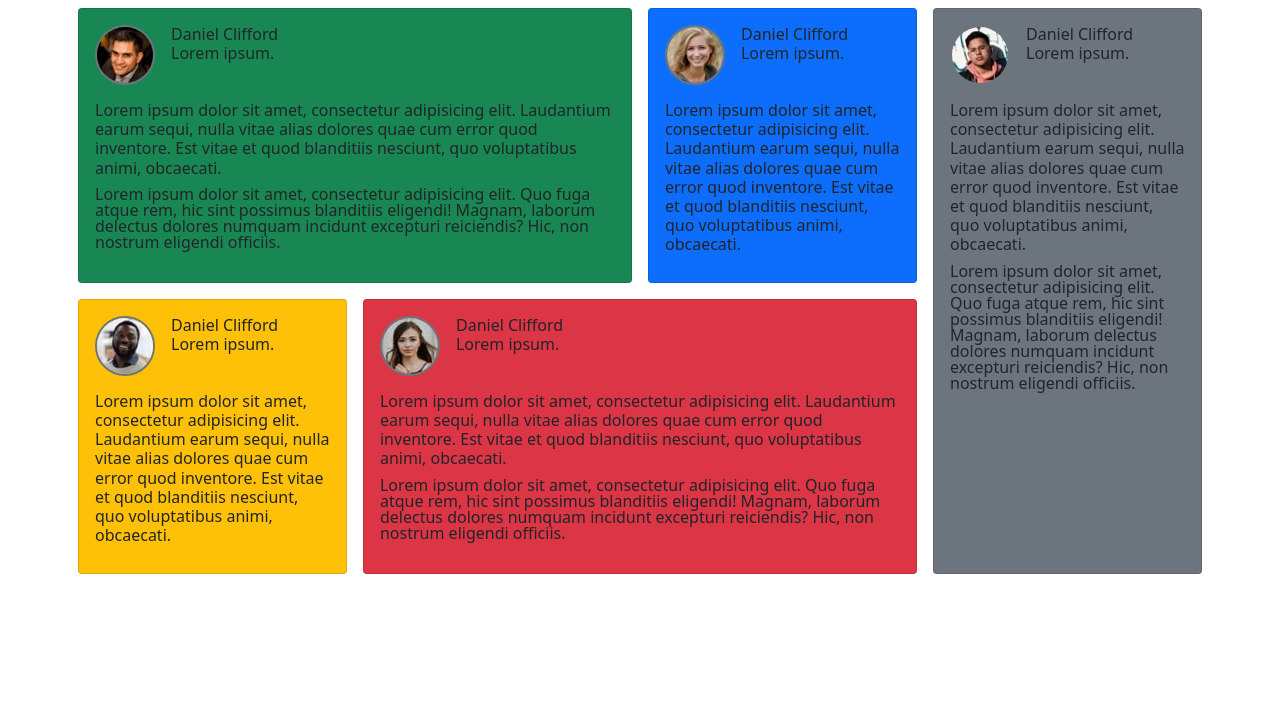
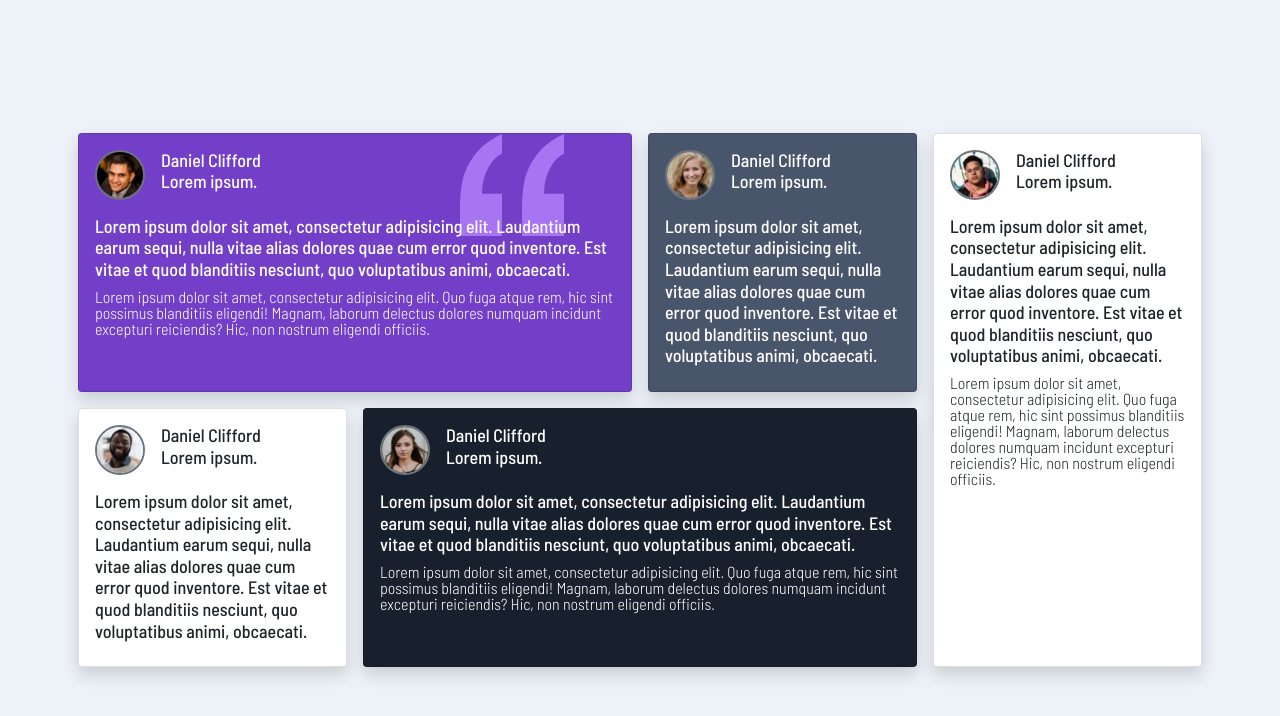
Before and after one commit to JulianFermani/testimonial-grid-bootstrap, a plain HTML site: page index.html in a window 1280 px wide. Drawn offline with nearby package versions, Linux system fonts and the light colour scheme.

Commit message:
Proyecto finalizado!

```diff
--- a/index.html
+++ b/index.html
@@ -5,8 +5,10 @@
   <meta name="viewport" content="width=device-width, initial-scale=1.0">
   <meta http-equiv="X-UA-Compatible" content="ie=edge">
   <title>testimonial grid with bootstrap 5.0</title>
+  <link rel="preconnect" href="https://fonts.gstatic.com">
+  <link href="https://fonts.googleapis.com/css2?family=Barlow+Semi+Condensed:wght@100;300;500;600&display=swap" rel="stylesheet">
   <link href="https://cdn.jsdelivr.net/npm/bootstrap@5.0.0-beta1/dist/css/bootstrap.min.css" rel="stylesheet" integrity="sha384-giJF6kkoqNQ00vy+HMDP7azOuL0xtbfIcaT9wjKHr8RbDVddVHyTfAAsrekwKmP1" crossorigin="anonymous"/>
-  <link rel="stylesheet" href="style.css">
+  <link rel="stylesheet" href="styles.css">
 </head>
 <body>
       <main class="container d-flex align-items-center justify-content-center alto-100">
@@ -15,7 +17,7 @@
               <div class="col-12 col-lg-9">
                 <div class="row">
                   <div class="col-12 col-lg-8 p-2">
-                    <article class="card h-100 bg-success">
+                    <article class="card h-100 bg-primary bg-suc text-white fondo-card shadow">
                       <div class="card-body">
                         <div class="d-flex mb-3">
                           <img class="border border-secondary border-2 rounded-circle" src="images/image-daniel.jpg" alt="">
@@ -32,7 +34,7 @@
                     </article>
                   </div>
                   <div class="col-12 col-lg-4 p-2">
-                    <article class="card h-100 bg-primary">
+                    <article class="card h-100 bg-success text-white shadow">
                       <div class="card-body">
                         <div class="d-flex mb-3">
                           <img class="border border-secondary border-2 rounded-circle" src="images/image-jeanette.jpg" alt="">
@@ -47,7 +49,7 @@
                     </article>
                   </div>
                   <div class="col-12 col-lg-4 p-2">
-                    <article class="card h-100 bg-warning">
+                    <article class="card h-100 bg-secondary shadow">
                       <div class="card-body">
                         <div class="d-flex mb-3">
                           <img class="border border-secondary border-2 rounded-circle" src="images/image-jonathan.jpg" alt="">
@@ -63,7 +65,7 @@
                     </article>
                   </div>
                   <div class="col-12 col-lg-8 p-2">
-                    <article class="card h-100 bg-danger">
+                    <article class="card h-100 bg-dark text-white shadow">
                       <div class="card-body">
                         <div class="d-flex mb-3">
                           <img class="border border-secondary border-2 rounded-circle" src="images/image-kira.jpg" alt="">
@@ -85,7 +87,7 @@
 
             <!-- columna derecha -->
             <div class="col-12 col-lg-3 p-2">
-              <article class="card h-100 bg-secondary">
+              <article class="card h-100 bg-secondary shadow">
                 <div class="card-body">
                   <div class="d-flex mb-3">
                     <img class="border border-secondary border-2 rounded-circle" src="images/image-patrick.jpg" alt="">
--- a/styles.css
+++ b/styles.css
@@ -1,3 +1,40 @@
+body{
+  font-family: 'Barlow Semi Condensed', sans-serif;
+  font-weight: 300;
+  background-color: #EDF2F8;
+}
+
+.h6{
+  font-size: 18px;
+}
+
+.d-flex img{
+  width: 50px;
+}
+
+.fondo-card{
+  background-image: url('images/bg-pattern-quotation.svg');
+  background-repeat: no-repeat;
+  background-position: 85% top;
+}
+
+.bg-primary{
+  background-color: #733FC8 !important;
+}
+
+.bg-success{
+  background-color: #49556B !important;
+}
+
+.bg-dark{
+  background-color: #18202D !important;
+}
+
+.bg-secondary{
+  background-color: #ffffff !important;
+}
+
+
 
 @media  (min-width: 992px) {
   .alto-100{
```
Also changed, not shown: design/desktop-design.jpg (added), design/desktop-preview.jpg (added), design/mobile-design.jpg (added), 3 other files.
